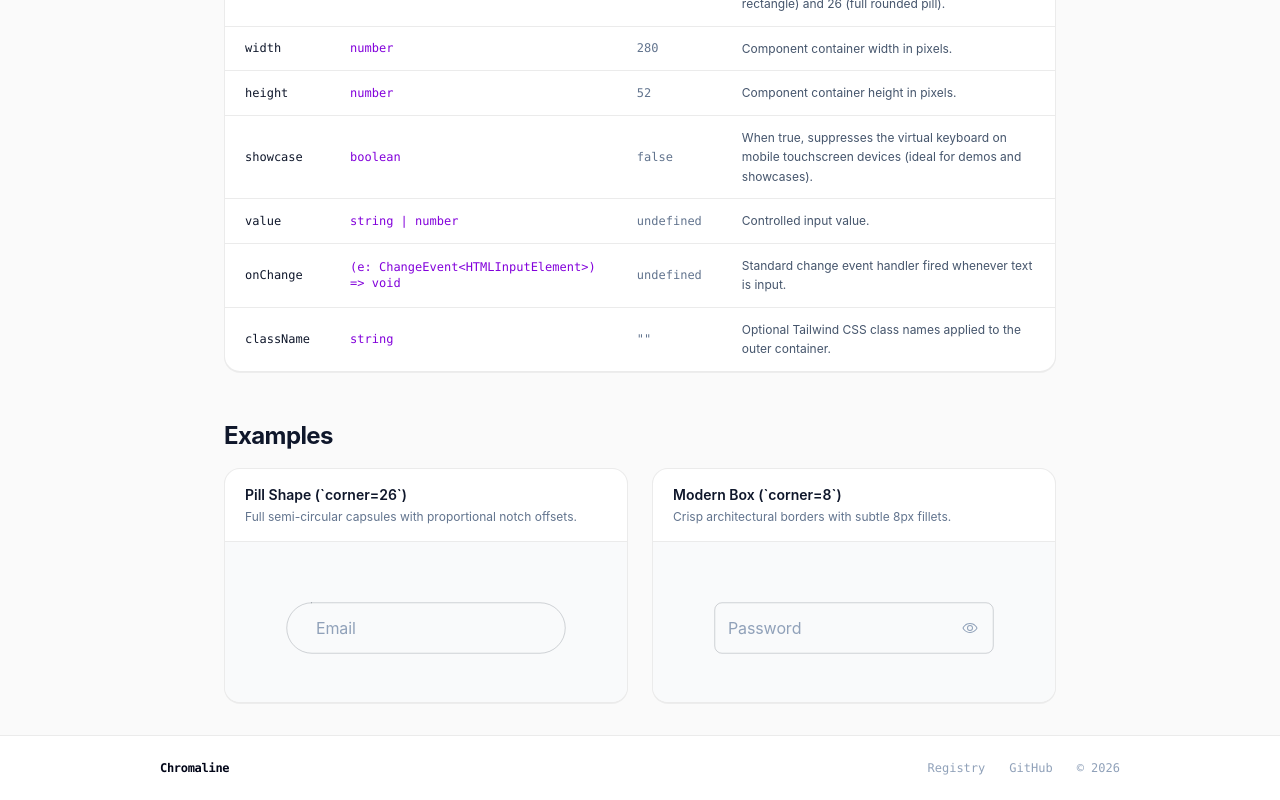
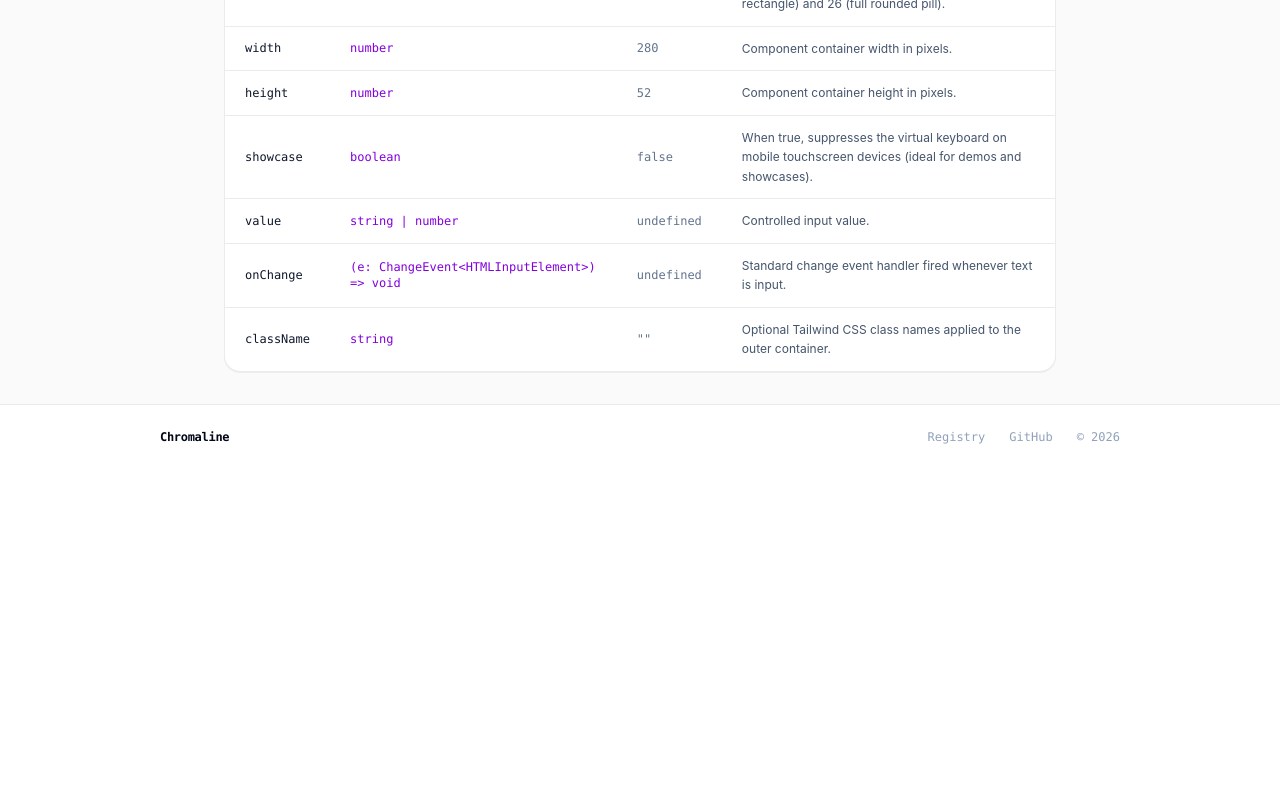
Before and after one commit to ThaminduDasanayake/chromaline, a Next.js app: page /components/label-input in a window 1280 px wide. Shown: the part 1895-2695 px from the top of the page. After the commit the page ends 2364 px from the top, so only its background shows below. Built offline with nearby package versions, Linux system fonts and the light colour scheme.

Commit message:
refactor: remove examples section from LabelInput component documentation page

```diff
--- a/app/components/label-input/page.tsx
+++ b/app/components/label-input/page.tsx
@@ -255,38 +255,6 @@ export default function LabelInputDocumentationPage() {
 
       {/* 4. Props */}
       <PropsTable componentName="LabelInput" props={PROPS_DATA} />
-
-      {/* 5. Examples */}
-      <section>
-        <h2 className="text-xl font-bold tracking-tight text-slate-900 sm:text-2xl">Examples</h2>
-        <div className="mt-4 grid grid-cols-1 gap-6 sm:grid-cols-2">
-          {/* Card A: Pill Form */}
-          <div className="overflow-hidden rounded-2xl border border-slate-200/90 bg-white shadow-2xs">
-            <div className="border-b border-slate-100 px-5 py-4">
-              <h3 className="text-sm font-semibold text-slate-900">Pill Shape (`corner={26}`)</h3>
-              <p className="mt-1 text-xs text-slate-500">
-                Full semi-circular capsules with proportional notch offsets.
-              </p>
-            </div>
-            <div className="flex min-h-[160px] items-center justify-center bg-[#F9FAFB] p-6">
-              <LabelInput field="Email" corner={26} />
-            </div>
-          </div>
-
-          {/* Card B: Sharp Rectangular */}
-          <div className="overflow-hidden rounded-2xl border border-slate-200/90 bg-white shadow-2xs">
-            <div className="border-b border-slate-100 px-5 py-4">
-              <h3 className="text-sm font-semibold text-slate-900">Modern Box (`corner={8}`)</h3>
-              <p className="mt-1 text-xs text-slate-500">
-                Crisp architectural borders with subtle 8px fillets.
-              </p>
-            </div>
-            <div className="flex min-h-[160px] items-center justify-center bg-[#F9FAFB] p-6">
-              <LabelInput field="Password" corner={8} />
-            </div>
-          </div>
-        </div>
-      </section>
     </DocsLayout>
   );
 }
```
